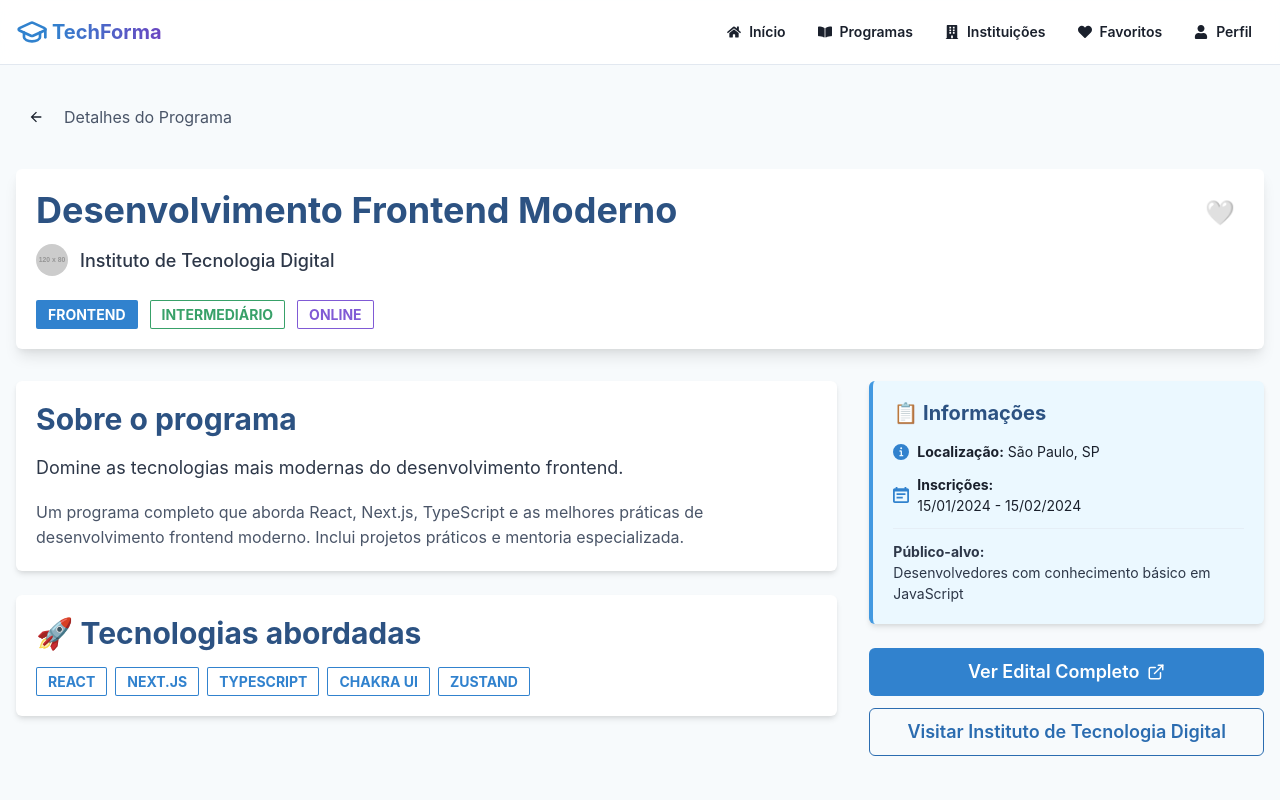
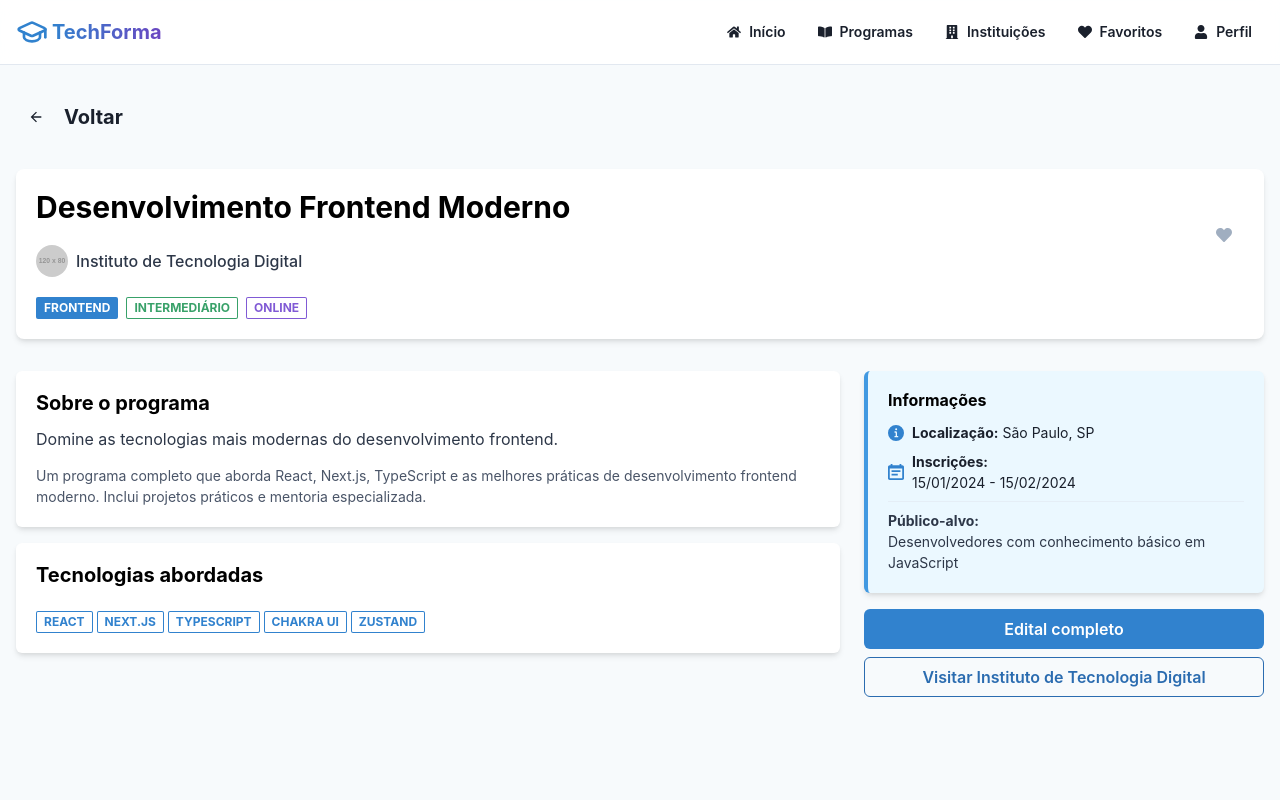
Before and after one commit to SViniQ/new_web_development, a Next.js app: page /programas/prog-1 in a window 1280 px wide. Shown: the top 800 px of the page. Built offline with nearby package versions, Linux system fonts and the light colour scheme.

Commit message:
fix: correção das páginas

```diff
--- a/src/app/programas/[id]/page.tsx
+++ b/src/app/programas/[id]/page.tsx
@@ -29,6 +29,7 @@ import { Navigation } from '@/components/Navigation'
 import { programasService } from '@/services/programas.service'
 import { useAppStore } from '@/store/useAppStore'
 import { Programa, Instituicao } from '@/types/domain'
+import { FaHeart } from 'react-icons/fa'
 
 const areaLabels: Record<string, string> = {
   frontend: 'Frontend',
@@ -112,7 +113,7 @@ export default function ProgramDetails() {
     return (
       <Box minH="100vh" bg="gray.50">
         <Navigation />
-        <Container maxW="container.xl" py={8}>
+        <Container maxW="1400px" py={8}>
           <VStack spacing={6}>
             <Alert status="error">
               <AlertIcon />
@@ -131,37 +132,38 @@ export default function ProgramDetails() {
     <Box minH="100vh" bg="gray.50">
       <Navigation />
 
-      <Container maxW="container.xl" py={8}>
+      <Container maxW="1400px" py={8}>
         <VStack spacing={8} align="stretch">
-          {/* Header com botão voltar */}
-          <HStack>
+          <HStack spacing={2} align="center">
             <IconButton
               aria-label="Voltar"
               icon={<ArrowBackIcon />}
               variant="ghost"
               onClick={() => router.back()}
+              size="md"
             />
-            <Text color="gray.600">Detalhes do Programa</Text>
+            <Heading as="h1" size="md" fontWeight="bold">
+              Voltar
+            </Heading>
           </HStack>
 
-          {/* Cabeçalho do programa */}
-          <Card shadow="lg">
+          <Card shadow="md" borderRadius="lg">
             <CardBody>
-              <VStack spacing={6} align="stretch">
-                <HStack justify="space-between" align="start">
-                  <VStack align="start" spacing={3} flex={1}>
-                    <Heading as="h1" size="xl" color="blue.700" lineHeight="1.2">
+              <VStack spacing={4} align="stretch">
+                <HStack justify="space-between" align="center">
+                  <VStack align="start" spacing={1} flex={1} >
+                    <Heading as="h2" size="lg" color="black" lineHeight="1.2" mb={4}>
                       {programa.titulo}
                     </Heading>
 
                     {instituicao && (
-                      <HStack spacing={3}>
+                      <HStack spacing={2} align="center" mb={1}>
                         <Avatar
                           src={instituicao.logoUrl}
                           name={instituicao.nome}
                           size="sm"
                         />
-                        <Text fontSize="lg" fontWeight="medium" color="gray.700">
+                        <Text fontSize="md" fontWeight="medium" color="gray.700">
                           {instituicao.nome}
                         </Text>
                       </HStack>
@@ -170,26 +172,28 @@ export default function ProgramDetails() {
 
                   <IconButton
                     aria-label={isFavorito ? 'Remover dos favoritos' : 'Adicionar aos favoritos'}
-                    icon={<Text fontSize="2xl">{isFavorito ? '❤️' : '🤍'}</Text>}
+                    icon={<FaHeart />}
                     variant="ghost"
-                    size="lg"
+                    size="md"
+                    color={isFavorito ? 'red.500' : 'gray.400'}
                     onClick={() => toggleFavorito(programa.id)}
+                    _hover={{ color: isFavorito ? 'red.600' : 'red.400' }}
                   />
                 </HStack>
 
-                <Wrap spacing={3}>
+                <Wrap spacing={2}>
                   <WrapItem>
-                    <Badge colorScheme="blue" variant="solid" px={3} py={1} fontSize="sm">
+                    <Badge colorScheme="blue" variant="solid" px={2} py={0.5} fontSize="xs">
                       {areaLabels[programa.area]}
                     </Badge>
                   </WrapItem>
                   <WrapItem>
-                    <Badge colorScheme="green" variant="outline" px={3} py={1} fontSize="sm">
+                    <Badge colorScheme="green" variant="outline" px={2} py={0.5} fontSize="xs">
                       {nivelLabels[programa.nivel]}
                     </Badge>
                   </WrapItem>
                   <WrapItem>
-                    <Badge colorScheme="purple" variant="outline" px={3} py={1} fontSize="sm">
+                    <Badge colorScheme="purple" variant="outline" px={2} py={0.5} fontSize="xs">
                       {modalidadeLabels[programa.modalidade]}
                     </Badge>
                   </WrapItem>
@@ -198,22 +202,20 @@ export default function ProgramDetails() {
             </CardBody>
           </Card>
 
-          <SimpleGrid columns={{ base: 1, lg: 3 }} spacing={8}>
-            {/* Conteúdo principal */}
+          <SimpleGrid columns={{ base: 1, lg: 3 }} spacing={6}>
             <Box gridColumn={{ base: 1, lg: '1 / 3' }}>
-              <VStack spacing={6} align="stretch">
-                {/* Sobre o programa */}
+              <VStack spacing={4} align="stretch">
                 <Card shadow="md">
                   <CardBody>
-                    <VStack spacing={4} align="stretch">
-                      <Heading as="h2" size="lg" color="blue.700">
+                    <VStack spacing={3} align="stretch">
+                      <Heading as="h3" size="md" color="black">
                         Sobre o programa
                       </Heading>
-                      <Text color="gray.700" lineHeight="1.7" fontSize="lg">
+                      <Text color="gray.700" lineHeight="1.6" fontSize="md">
                         {programa.resumo}
                       </Text>
                       {programa.descricaoCompleta && (
-                        <Text color="gray.600" lineHeight="1.6">
+                        <Text color="gray.600" lineHeight="1.5" fontSize="sm">
                           {programa.descricaoCompleta}
                         </Text>
                       )}
@@ -221,22 +223,21 @@ export default function ProgramDetails() {
                   </CardBody>
                 </Card>
 
-                {/* Tecnologias */}
                 <Card shadow="md">
                   <CardBody>
-                    <VStack spacing={4} align="stretch">
-                      <Heading as="h2" size="lg" color="blue.700">
-                        🚀 Tecnologias abordadas
+                    <VStack spacing={3} align="stretch">
+                      <Heading as="h3" size="md" color="black" mb={3}>
+                        Tecnologias abordadas
                       </Heading>
-                      <Wrap spacing={2}>
+                      <Wrap spacing={1}>
                         {programa.tags.map((tag) => (
                           <WrapItem key={tag}>
                             <Badge
                               variant="outline"
                               colorScheme="blue"
-                              px={3}
-                              py={1}
-                              fontSize="sm"
+                              px={2}
+                              py={0.5}
+                              fontSize="xs"
                             >
                               {tag}
                             </Badge>
@@ -249,17 +250,15 @@ export default function ProgramDetails() {
               </VStack>
             </Box>
 
-            {/* Sidebar com informações */}
-            <VStack spacing={6} align="stretch">
-              {/* Informações do programa */}
+            <VStack spacing={4} align="stretch">
               <Card shadow="md" bg="blue.50" borderLeft="4px solid" borderLeftColor="blue.400">
                 <CardBody>
-                  <VStack spacing={4} align="stretch">
-                    <Heading as="h3" size="md" color="blue.700">
-                      📋 Informações
+                  <VStack spacing={3} align="stretch">
+                    <Heading as="h4" size="sm" color="black">
+                      Informações
                     </Heading>
 
-                    <VStack spacing={3} align="stretch">
+                    <VStack spacing={2} align="stretch">
                       <HStack>
                         <InfoIcon color="blue.500" />
                         <Text fontSize="sm">
@@ -286,19 +285,17 @@ export default function ProgramDetails() {
                 </CardBody>
               </Card>
 
-              {/* Ações */}
-              <VStack spacing={3}>
+              <VStack spacing={2}>
                 <Button
                   as="a"
                   href={programa.editalUrl}
                   target="_blank"
                   rel="noopener noreferrer"
-                  rightIcon={<ExternalLinkIcon />}
                   colorScheme="blue"
-                  size="lg"
+                  size="md"
                   w="full"
                 >
-                  Ver Edital Completo
+                   Edital completo
                 </Button>
 
                 {instituicao && (
@@ -309,7 +306,7 @@ export default function ProgramDetails() {
                     rel="noopener noreferrer"
                     variant="outline"
                     colorScheme="blue"
-                    size="lg"
+                    size="md"
                     w="full"
                   >
                     Visitar {instituicao.nome}
--- a/src/components/InstitutionCard.tsx
+++ b/src/components/InstitutionCard.tsx
@@ -32,7 +32,7 @@ const InstitutionCard = ({ instituicao }: InstitutionCardProps) => {
     >
       <VStack spacing={0} align="stretch" flexGrow={1}>
         <CardHeader pb={3}>
-          <HStack spacing={4} align="start">
+          <HStack spacing={4} align="center">
             <Avatar
               src={instituicao.logoUrl}
               name={instituicao.nome}
--- a/src/components/ProgramCard.tsx
+++ b/src/components/ProgramCard.tsx
@@ -20,13 +20,11 @@ import {
 import { ExternalLinkIcon } from '@chakra-ui/icons'
 import { useAppStore } from '@/store/useAppStore'
 import Link from 'next/link'
-import { FaHeart, FaMapPin, FaCalendarAlt } from 'react-icons/fa' // Importa ícones do original
-
+import { FaHeart, FaMapPin, FaCalendarAlt } from 'react-icons/fa'
 interface ProgramCardProps {
   programa: Programa
 }
 
-// Mapeamento para exibição
 const areaLabels: Record<string, string> = {
   frontend: 'Frontend',
   backend: 'Backend',
@@ -65,7 +63,7 @@ const ProgramCard = ({ programa }: ProgramCardProps) => {
       h="full"
       shadow="md"
       transition="all 0.2s"
-      _hover={{ shadow: 'lg', transform: 'translateY(-2px)' }}
+      _hover={{ shadow: 'lg' }}
       display="flex"
       flexDirection="column"
       borderRadius="lg"
```
